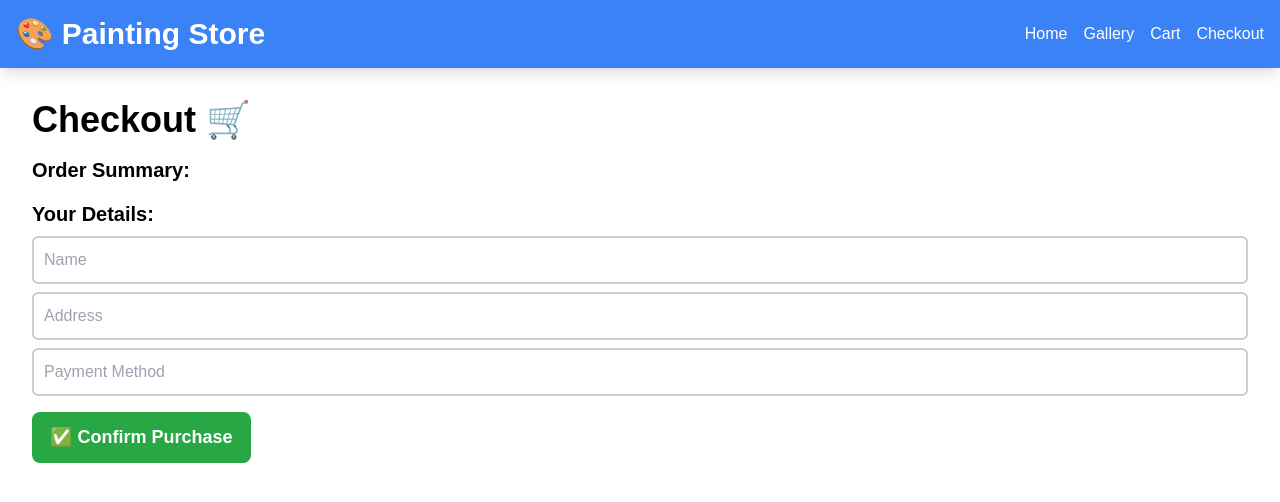
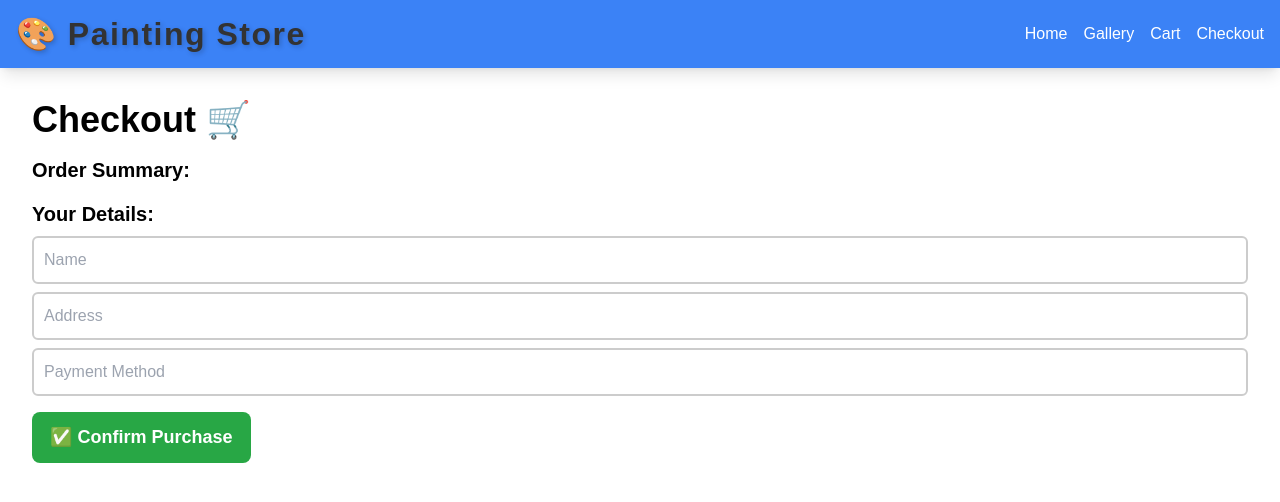
Before and after one commit to voanhkiet/frontend, a React (Vite) app: page /checkout in a window 1280 px wide. Shown: the top 502 px of the page. Built offline with nearby package versions, Linux system fonts and the light colour scheme.

Commit message:
Frontend

```diff
--- /dev/null
+++ b/src/components/Navbar.css
@@ -0,0 +1,38 @@
+.navbar-link {
+  white-space: nowrap; /* Prevents breaking words */
+  overflow: hidden;
+  text-overflow: ellipsis; /* Adds "..." if text is too long */
+  font-size: 4vw; /* Scales with screen size */
+}
+.navbar {
+  display: flex;
+  flex-wrap: wrap; /* Allows items to adjust for small screens */
+  justify-content: space-between;
+  align-items: center;
+}
+@media (max-width: 600px) {
+  .navbar-link {
+    font-size: 16px; /* Adjust for mobile */
+  }
+}
+.store-title {
+  font-family: "Poppins", sans-serif; /* Use a modern font */
+  font-size: 2rem; /* Adjust size */
+  font-weight: bold; /* Make it stand out */
+  letter-spacing: 1.5px; /* Improve spacing */
+  color: #333; /* Ensure readability */
+}
+.store-title {
+  text-align: center;
+  display: flex;
+  align-items: center;
+  justify-content: center;
+}
+.store-title {
+  text-shadow: 2px 2px 5px rgba(0, 0, 0, 0.2);
+}
+@media (max-width: 600px) {
+  .store-title {
+    font-size: 1.5rem; /* Adjust for mobile */
+  }
+}
--- a/src/components/Navbar.jsx
+++ b/src/components/Navbar.jsx
@@ -1,11 +1,11 @@
 import React from "react";
 import { Link } from "react-router-dom";
-
+import "./Navbar.css";
 const Navbar = () => {
   return (
     <nav className="bg-blue-500 p-4 shadow-lg">
       <div className="container mx-auto flex justify-between items-center">
-        <h1 className="text-white text-3xl font-bold">🎨 Painting Store</h1>
+        <h1 className="text-white text-3xl font-bold store-title">🎨 Painting Store</h1>
         <div className="space-x-4">
           <Link to="/" className="text-white hover:underline">Home</Link>
           <Link to="/gallery" className="text-white hover:underline">Gallery</Link>
--- a/src/pages/CheckoutPage.css
+++ b/src/pages/CheckoutPage.css
@@ -46,3 +46,15 @@ input:focus {
   transform: scale(0.95);
   background-color: #1e7e34;
 }
+
+.checkout-title {
+  white-space: normal; /* Ensures text wraps */
+  word-wrap: break-word; /* Prevents text overflow */
+  font-size: 5vw; /* Scales with screen size */
+}
+
+@media (max-width: 600px) {
+  .checkout-title {
+    font-size: 16px; /* Adjust font size for small screens */
+  }
+}
```
